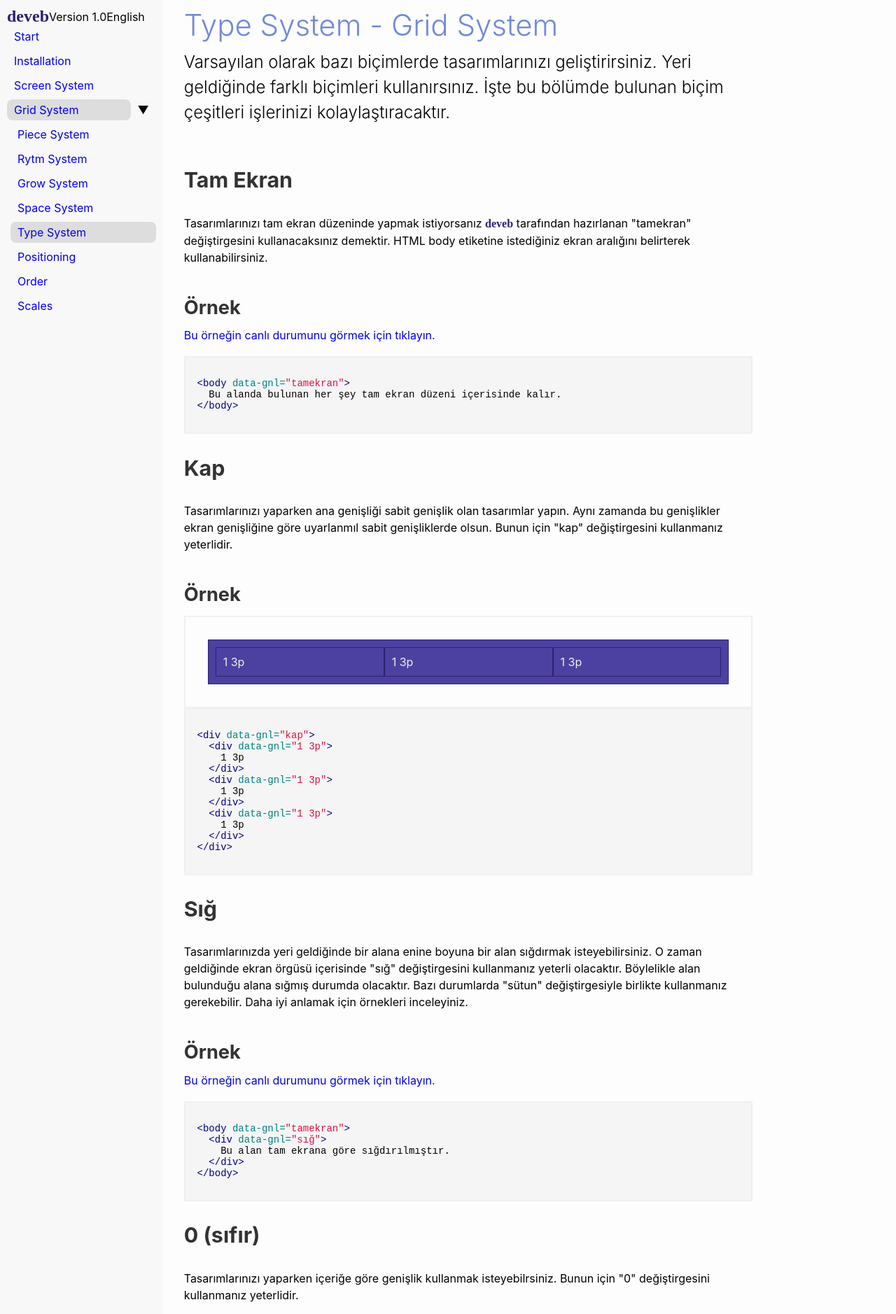
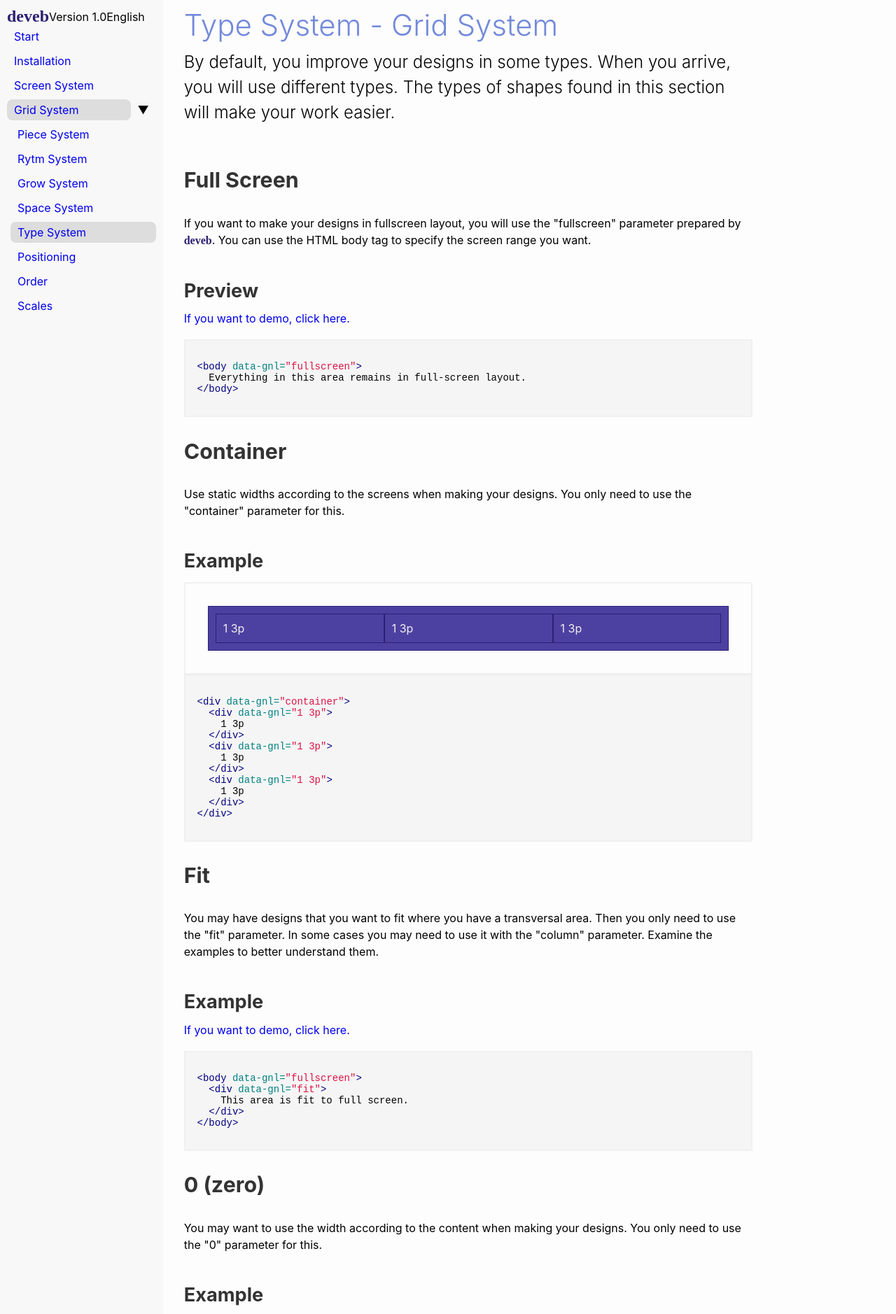
Before and after one commit to data-deveb/data-deveb.github.io, a Jekyll site: the page built from 1.0/en/kap-orgusu/bicim-duzeni.html, in a window 1280 px wide. Shown: the top 1878 px of the page at 70% size. Built offline with Jekyll 4.4.1, drawn with Linux system fonts in a browser that asks for light colours; some web fonts are replaced; some of the changed text lies outside the part shown.

Commit message:
deveb 1.0 bicim düzeni
çeviri yapıldı ve sadeleştirildi.

```diff
--- a/1.0/en/kap-orgusu/bicim-duzeni.html
+++ b/1.0/en/kap-orgusu/bicim-duzeni.html
@@ -4,36 +4,30 @@
 ---
 
 <p class="girlik">
-  Varsayılan olarak bazı biçimlerde tasarımlarınızı geliştirirsiniz. Yeri geldiğinde
-  farklı biçimleri kullanırsınız. İşte bu bölümde bulunan biçim çeşitleri işlerinizi
-  kolaylaştıracaktır.
+  By default, you improve your designs in some types. When you arrive, you will use different types. The types of shapes found in this section will make your work easier.
 </p>
-<h2>Tam Ekran</h2>
+<h2>Full Screen</h2>
 <p>
-  Tasarımlarınızı tam ekran düzeninde yapmak istiyorsanız <span class="simget">deveb</span>
-  tarafından hazırlanan "tamekran" değiştirgesini kullanacaksınız demektir. HTML body etiketine
-  istediğiniz ekran aralığını belirterek kullanabilirsiniz.
+  If you want to make your designs in fullscreen layout, you will use the "fullscreen" parameter prepared by <span class="simget">deveb</span>. You can use the HTML body tag to specify the screen range you want.
 </p>
 
 <div class="örnek">
-  <h3>Örnek</h3>
-  <a href="#">Bu örneğin canlı durumunu görmek için tıklayın.</a> <br><br>
+  <h3>Preview</h3>
+  <a href="#">If you want to demo, click here.</a> <br><br>
   {% highlight html %}
-  <body data-gnl="tamekran">
-    Bu alanda bulunan her şey tam ekran düzeni içerisinde kalır.
+  <body data-gnl="fullscreen">
+    Everything in this area remains in full-screen layout.
   </body>
   {% endhighlight %}
 </div>
-<h2>Kap</h2>
+<h2>Container</h2>
 <p>
-  Tasarımlarınızı yaparken ana genişliği sabit genişlik olan tasarımlar yapın.
-  Aynı zamanda bu genişlikler ekran genişliğine göre uyarlanmıl sabit genişliklerde olsun.
-  Bunun için "kap" değiştirgesini kullanmanız yeterlidir.
+  Use static widths according to the screens when making your designs. You only need to use the "container" parameter for this.
 </p>
 <div class="örnek">
-  <h3>Örnek</h3>
+  <h3>Example</h3>
   <div class="önizleme">
-    <div data-gnl="kap">
+    <div data-gnl="container">
       <div data-gnl="1 3p">
         1 3p
       </div>
@@ -46,7 +40,7 @@
     </div>
   </div>
   {% highlight html %}
-  <div data-gnl="kap">
+  <div data-gnl="container">
     <div data-gnl="1 3p">
       1 3p
     </div>
@@ -60,34 +54,29 @@
   {% endhighlight %}
 </div>
 
-<h2>Sığ</h2>
+<h2>Fit</h2>
 <p>
-  Tasarımlarınızda yeri geldiğinde bir alana enine boyuna bir alan sığdırmak isteyebilirsiniz.
-  O zaman geldiğinde ekran örgüsü içerisinde "sığ" değiştirgesini kullanmanız yeterli
-  olacaktır. Böylelikle alan bulunduğu alana sığmış durumda olacaktır. Bazı durumlarda
-  "sütun" değiştirgesiyle birlikte kullanmanız gerekebilir. Daha iyi anlamak için
-  örnekleri inceleyiniz.
+  You may have designs that you want to fit where you have a transversal area. Then you only need to use the "fit" parameter. In some cases you may need to use it with the "column" parameter. Examine the examples to better understand them.
 </p>
 
 <div class="örnek">
-  <h3>Örnek</h3>
-  <a href="#">Bu örneğin canlı durumunu görmek için tıklayın.</a> <br><br>
+  <h3>Example</h3>
+  <a href="#">If you want to demo, click here.</a> <br><br>
   {% highlight html %}
-  <body data-gnl="tamekran">
-    <div data-gnl="sığ">
-      Bu alan tam ekrana göre sığdırılmıştır.
+  <body data-gnl="fullscreen">
+    <div data-gnl="fit">
+      This area is fit to full screen.
     </div>
   </body>
   {% endhighlight %}
 </div>
 
-<h2>0 (sıfır)</h2>
+<h2>0 (zero)</h2>
 <p>
-  Tasarımlarınızı yaparken içeriğe göre genişlik kullanmak isteyebilrsiniz.
-  Bunun için "0" değiştirgesini kullanmanız yeterlidir.
+  You may want to use the width according to the content when making your designs. You only need to use the "0" parameter for this.
 </p>
 <div class="örnek">
-  <h3>Örnek</h3>
+  <h3>Example</h3>
   <div class="önizleme">
     <div data-gnl="0">
       0
@@ -113,48 +102,48 @@
 {% endhighlight %}
 
 
-<h3>Kaymadan & Dürmeden</h3>
-  <p>"kaymadan" içeriği dışarı taşmasını engeller.</p>
-  <p>"dürmeden" içeriği alt satırlara dürülmesini engeller ve tek satırda gösterir.</p>
+<h3>no-overflow & no-wrap</h3>
+  <p>"no-overflow" prevents content from overflowing.</p>
+  <p>"no-wrap" prevents the content from being moved to the bottom line and displays it on one line.</p>
 
   <div class="örnek">
-    <h3>Önizleme</h3>
+    <h3>Preview</h3>
     <div class="önizleme">
-      <div data-gnl="1 24p kaymadan">
-        Taşmadan yazamadıklarımızdan mısınız?
+      <div data-gnl="1 24p no-overflow">
+        Are you the one we can not write over?
       </div>
-      <div data-gnl="dürmeden">
+      <div data-gnl="no-wrap">
         <div>
-          Buradaki içerikler dürmeden etkisi altında görüntülenmektedir.
+          These contents are displayed under no-wrap effect.
         </div>
         <div>
-          Buradaki içerikler dürmeden etkisi altında görüntülenmektedir.
+          These contents are displayed under no-wrap effect.
         </div>
         <div>
-          Buradaki içerikler dürmeden etkisi altında görüntülenmektedir.
+          These contents are displayed under no-wrap effect.
         </div>
         <div>
-          Buradaki içerikler dürmeden etkisi altında görüntülenmektedir.
+          These contents are displayed under no-wrap effect.
         </div>
       </div>
     </div>
   </div>
   {% highlight html %}
-    <div data-gnl="1 24p kaymadan">
-      Taşmadan yazamadıklarımızdan mısınız?
+    <div data-gnl="1 24p no-overflow">
+      Are you the one we can not write over?
     </div>
-    <div data-gnl="dürmeden">
+    <div data-gnl="no-wrap">
       <div>
-        Buradaki içerikler dürmeden etkisi altında görüntülenmektedir.
+        These contents are displayed under no-wrap effect.
       </div>
       <div>
-        Buradaki içerikler dürmeden etkisi altında görüntülenmektedir.
+        These contents are displayed under no-wrap effect.
       </div>
       <div>
-        Buradaki içerikler dürmeden etkisi altında görüntülenmektedir.
+        These contents are displayed under no-wrap effect.
       </div>
       <div>
-        Buradaki içerikler dürmeden etkisi altında görüntülenmektedir.
+        These contents are displayed under no-wrap effect.
       </div>
     </div>
   {% endhighlight %}
```
Also changed, not shown: 1.0/tr/kap-orgusu/bicim-duzeni.html (+2 -8 lines).
